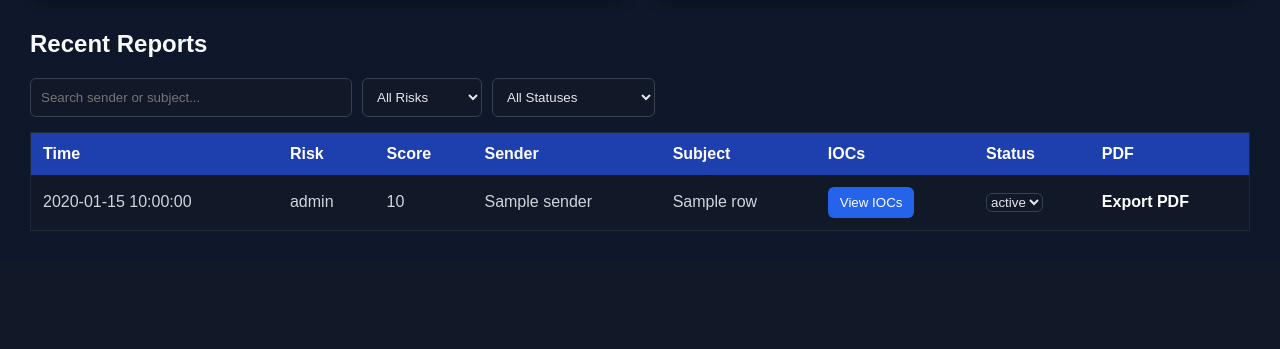
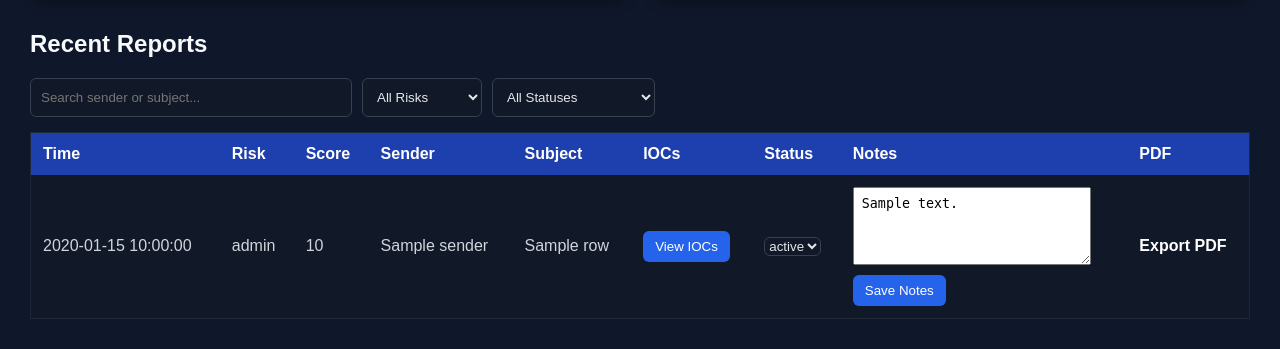
Before and after one commit to rustykleather-ux/phishing-email-analyzer, a FastAPI app: template templates/dashboard.html in a window 1280 px wide. Shown: the part 736-1085 px from the top of the page. Before the commit the page ends 967 px from the top, so only its background shows below. Run offline with FastAPI, Linux system fonts and the light colour scheme; the template is opened without the code that fills it: most values are stand-ins (such as "Sample title", 1, 10 or a date in 2020).

Commit message:
feat: Analyst Notes
added savable analyst notes section in the table

```diff
--- a/main.py
+++ b/main.py
@@ -24,6 +24,7 @@ from database import (
     get_report_by_id,
     update_report_status,
     save_audit_event,
+    update_report_notes
 )
 from gmail_reader import get_gmail_message, send_report_email
 from analyzer import analyze_phishing_email
@@ -62,6 +63,9 @@ class AnalyzeRequest(BaseModel):
     messageId: str = ""
     userEmail: str = "unknown"
     emailData: Optional[dict] = None
+
+class NotesUpdate(BaseModel):
+    notes: str
 
 
 class StatusUpdate(BaseModel):
@@ -442,6 +446,27 @@ def vt_enrich(
             "error": str(e),
         }
 
+@app.post("/api/report/{report_id}/notes")
+def set_report_notes(
+    report_id: int,
+    payload: NotesUpdate,
+    username: str = Depends(verify_dashboard_login),
+):
+    update_report_notes(report_id, payload.notes)
+
+    save_audit_event(
+        action="notes_updated",
+        actor=username,
+        report_id=report_id,
+        details={
+            "notes_length": len(payload.notes)
+        },
+    )
+
+    return {
+        "status": "updated",
+        "report_id": report_id
+    }
 
 @app.post("/api/report/{report_id}/status")
 def set_report_status(
@@ -538,6 +563,7 @@ def dashboard(
                 "message_id": html.escape(str(report.get("message_id", ""))),
                 "status": status_value,
                 "row_class": row_class,
+                "analyst_notes": html.escape(str(report.get("analyst_notes", ""))),
             }
         )
 
--- a/templates/dashboard.html
+++ b/templates/dashboard.html
@@ -264,6 +264,7 @@ input, select {
     <th>Subject</th>
     <th>IOCs</th>
     <th>Status</th>
+    <th>Notes</th>
     <th>PDF</th>
 </tr>
 {% for row in rows %}
@@ -289,6 +290,19 @@ input, select {
         <option value="{{ s }}" {% if s == row.status %}selected{% endif %}>{{ s }}</option>
         {% endfor %}
     </select>
+</td>
+
+<td>
+    <textarea
+        id="notes-{{ row.id }}"
+        style="width:220px;height:60px;padding:8px;"
+        placeholder="Add analyst notes...">{{ row.analyst_notes }}</textarea>
+
+    <br>
+
+    <button onclick="saveNotes('{{ row.id }}')" style="margin-top:6px;">
+        Save Notes
+    </button>
 </td>
     <td>
         <a class="pdf-link"
@@ -591,7 +605,18 @@ function filterReports() {
                 : "none";
     }
 }
+async function saveNotes(reportId) {
+    const notesBox = document.getElementById("notes-" + reportId);
+    const notes = notesBox.value;
 
+    await fetch("/api/report/" + reportId + "/notes", {
+        method: "POST",
+        headers: { "Content-Type": "application/json" },
+        body: JSON.stringify({ notes: notes })
+    });
+
+    alert("Analyst notes saved.");
+}
 async function updateStatus(selectElement, reportId) {
     const newStatus = selectElement.value;
     await fetch("/api/report/" + reportId + "/status", {
```
Also changed, not shown: database.py (+19 -0 lines). Lines whose indentation alone changed are shown as unchanged.
